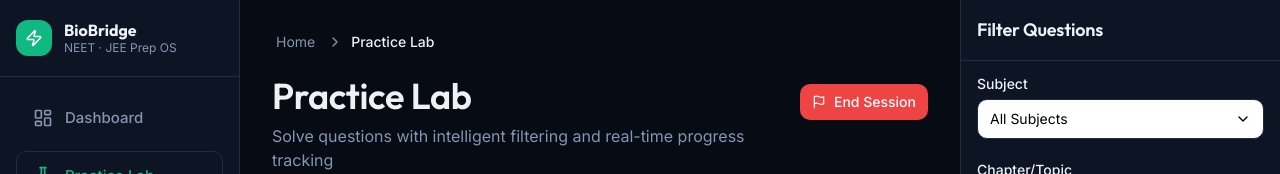
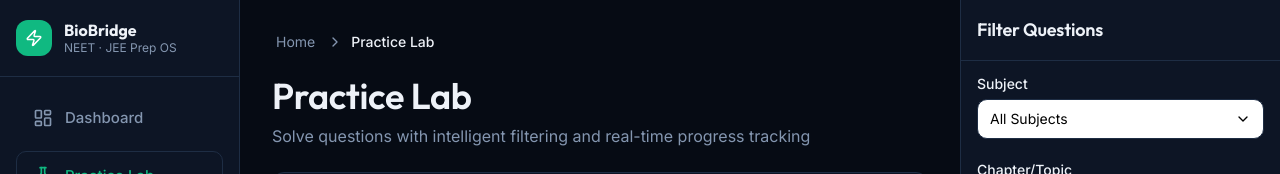
Before and after one commit to Rahultn07-dev/bioBridge-FE, a React (Vite) app: page /practice-lab in a window 1280 px wide. Shown: the top 174 px of the page. Built offline with nearby package versions, Linux system fonts and the light colour scheme.

Commit message:
refactor: remove "End Session" button from practice lab page
Co-authored-by: Rahul T N <252381249+Rahultn07-dev@users.noreply.github.com>

```diff
--- a/src/pages/practice-lab/index.jsx
+++ b/src/pages/practice-lab/index.jsx
@@ -313,15 +313,6 @@ const PracticeLab = () => {
                 </div>
 
                 <div className="flex items-center gap-2">
-                    <Button
-                      variant="danger"
-                      size="sm"
-                      onClick={() => navigate('/practice/session/demo-session/justify', { replace: true })}
-                      iconName="Flag"
-                      iconPosition="left"
-                    >
-                      End Session
-                    </Button>
                   <button
                     onClick={() => setFilterOpen(true)}
                     className="lg:hidden w-11 h-11 flex items-center justify-center bg-card border border-border rounded-md hover:bg-secondary transition-smooth"
```
